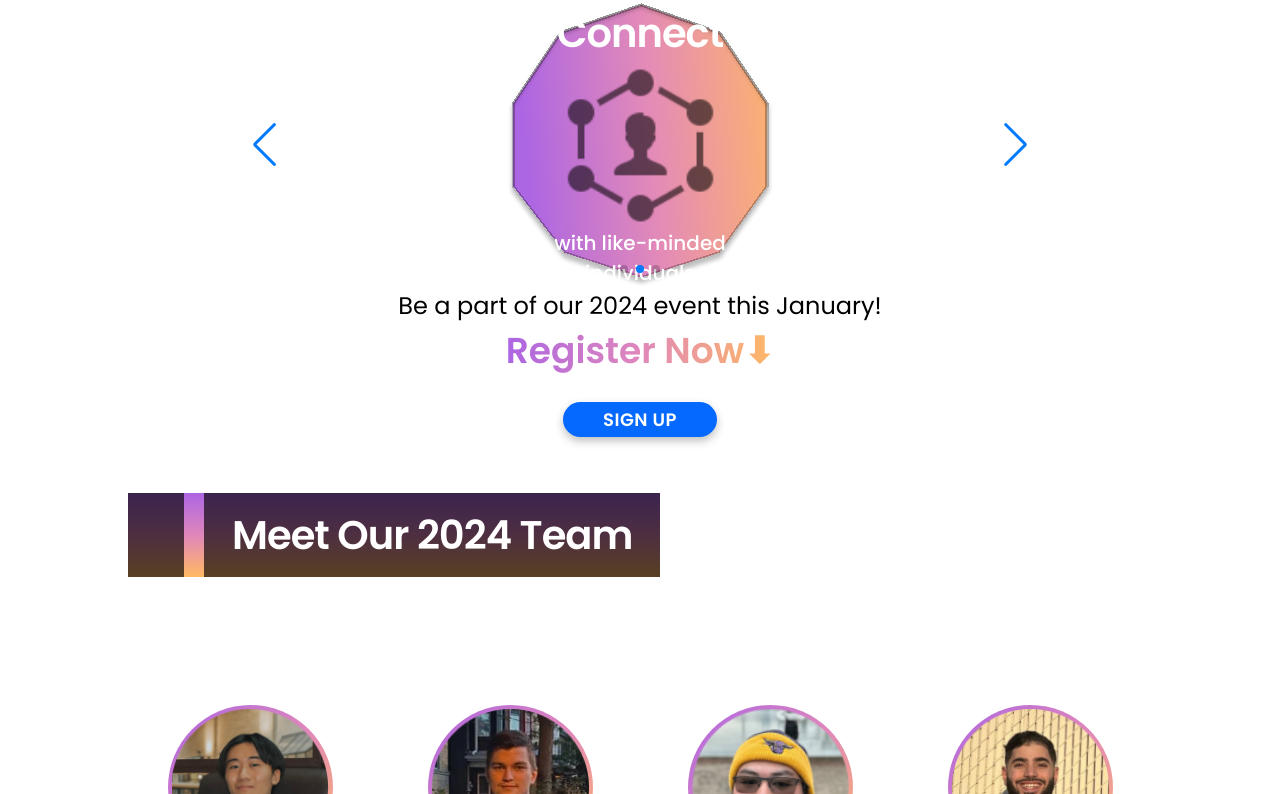
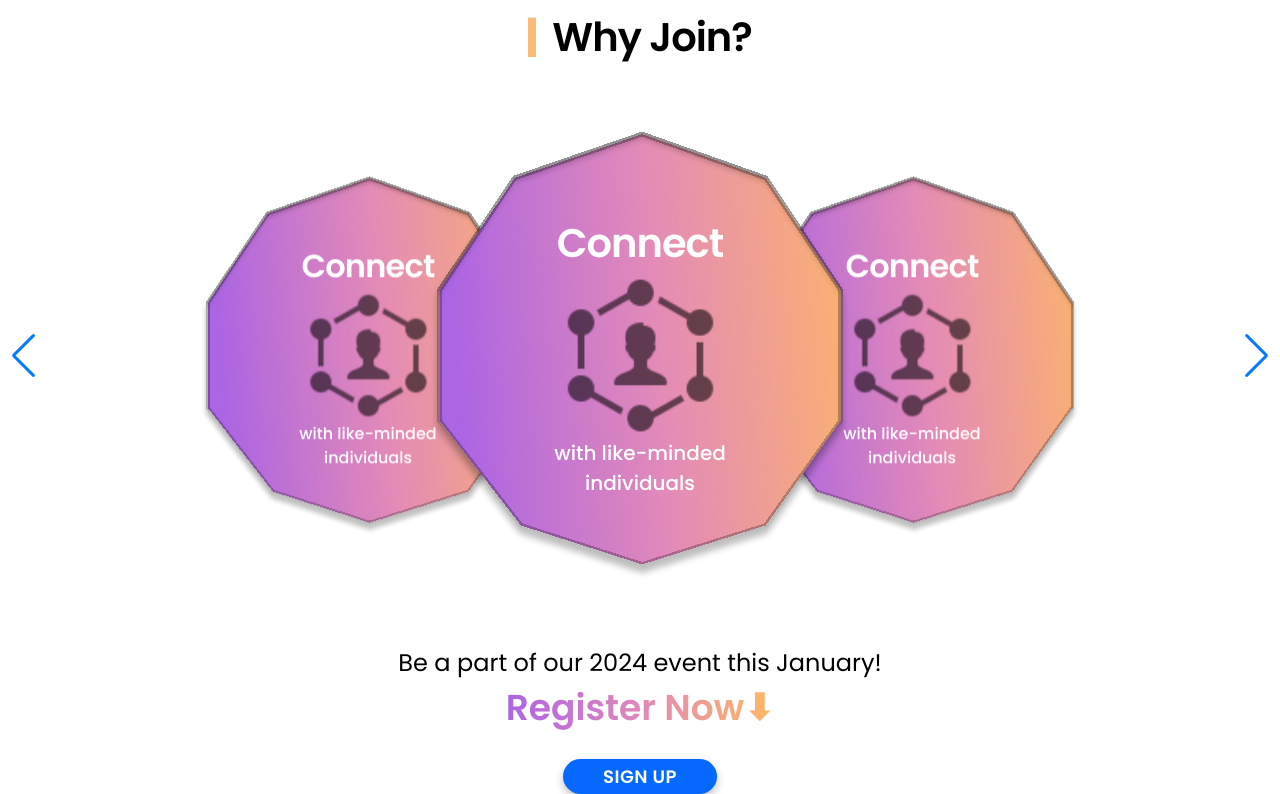
Before and after one commit to cusec/2024, a Next.js app: page /about in a window 1280 px wide. Shown: the part 1526-2320 px from the top of the page. Built offline with nearby package versions, Linux system fonts and the light colour scheme.

Commit message:
feat: Implement stopgap decagon carousel

```diff
--- a/src/app/about/WhyJoin.tsx
+++ b/src/app/about/WhyJoin.tsx
@@ -1,7 +1,13 @@
 import Image from "next/image";
 import Link from "next/link";
 import { Swiper, SwiperSlide } from "swiper/react";
-import { Navigation, Pagination, A11y, Keyboard, EffectCoverflow} from "swiper/modules";
+import {
+  Navigation,
+  Pagination,
+  A11y,
+  Keyboard,
+  EffectCoverflow,
+} from "swiper/modules";
 
 // import "swiper/css";
 import "swiper/css/bundle";
@@ -10,38 +16,48 @@ import WhyJoinDecagon from "./WhyJoinDecagon";
 import connect_decagon from "./Carousel Images/connect_decagon.svg";
 import connect_icon from "./Carousel Images/connect_icon.svg";
 
+import { useState, useEffect } from "react";
+
 export default function WhyJoin() {
+  const [stretchValue, setStretchValue] = useState(300);
+
+  useEffect(() => {
+    const handleResize = () => {
+      setStretchValue(window.innerWidth > 1024 ? 300 : 100);
+    };
+
+    handleResize(); // initial call
+    window.addEventListener("resize", handleResize);
+
+    return () => {
+      window.removeEventListener("resize", handleResize);
+    };
+  }, []);
+
   return (
     <section className="flex flex-col items-center">
-      <h2 className="flex items-center font-semibold text-[28px] md:text-[40px] tracking-tight">
+      <h2 className="flex items-center font-semibold text-[28px] md:text-[40px] tracking-tight mb-16">
         <hr className="block w-2 h-10 bg-orange-300 mr-4" />
         Why Join?
       </h2>
 
-      {/* Image Carousel */}
+      {/* Decagon Carousel approach*/}
+      <div className="w-full h-[270px] md:h-[450px]">
         <Swiper
           modules={[Navigation, Pagination, A11y, Keyboard, EffectCoverflow]}
-        // spaceBetween={5}
+          slidesPerView={2}
           initialSlide={1}
-        speed={1000}
-        slidesPerView={"auto"}
-        // slidesPerView={1}
-        grabCursor={true}
-        loop={true}
           centeredSlides={true}
-        navigation={true}
-        mousewheel={true}
-        keyboard={true}
-        pagination={{ clickable: true }}
+          effect="coverflow"
           coverflowEffect={{
             rotate: 0,
-          stretch: 0,
-          depth: 100,
+            stretch: stretchValue,
+            depth: 300,
             modifier: 1,
-          // slideShadows: true,
+            slideShadows: false,
           }}
-
-        className="w-50 h-50"
+          navigation={true}
+          keyboard={true}
         >
           <SwiperSlide>
             <div className="flex justify-center">
@@ -74,8 +90,35 @@ export default function WhyJoin() {
             </div>
           </SwiperSlide>
         </Swiper>
+      </div>
 
-      <div className="flex flex-col items-center">
+      {/* Test Carousel */}
+      {/* <div className="w-[300px] h-[200px] lg:w-[800px] lg:h-[400px] border border-black">
+        <Swiper
+          modules={[Navigation, Pagination, A11y, Keyboard, EffectCoverflow]}
+          loop={true}
+          slidesPerView={2}
+          centeredSlides={true}
+          effect="coverflow"
+          coverflowEffect={{
+            rotate: 0,
+            stretch: 20,
+            depth: 300,
+            modifier: 1,
+            slideShadows: false,
+          }}
+          navigation={true}
+          className="h-full"
+        >
+          <SwiperSlide className="bg-red-500">Slide 1</SwiperSlide>
+          <SwiperSlide className="bg-green-500">Slide 2</SwiperSlide>
+          <SwiperSlide className="bg-blue-500">Slide 3</SwiperSlide>
+          <SwiperSlide className="bg-red-500">Slide 1</SwiperSlide>
+          <SwiperSlide className="bg-green-500">Slide 2</SwiperSlide>
+        </Swiper>
+      </div> */}
+
+      <div className="flex flex-col items-center mt-16">
         <p className="md:text-[24px]">
           Be a part of our 2024 event this January!
         </p>
--- a/src/app/about/WhyJoinDecagon.tsx
+++ b/src/app/about/WhyJoinDecagon.tsx
@@ -15,23 +15,23 @@ export default function WhyJoinDecagon({
 }: Props) {
   return (
     <div
-      // style={{
-      //   backgroundImage: `url(${BackgroundImage.src})`,
-      //   backgroundSize: "cover",
-      //   backgroundPosition: "center",
-      //   backgroundRepeat: "no-repeat",
-      // }}
+      style={{
+        backgroundImage: `url(${BackgroundImage.src})`,
+        backgroundSize: "cover",
+        backgroundPosition: "center",
+        backgroundRepeat: "no-repeat",
+      }}
 
       // This approach breaks responsiveness of the Swiper component, but the background image fills the entire slide.
-      // className="relative flex flex-col justify-center items-center w-[250px] h-[270px] md:w-[420px] md:h-[450px]"
+      className="relative flex flex-col justify-center items-center min-w-[250px] h-[270px] md:w-[420px] md:h-[450px]"
 
       // This approach doesn't break responsiveness of the Swiper component, but the background image doesn't fill the entire slide.
-      className="relative flex flex-col justify-center items-center"
+      // className="relative flex flex-col justify-center items-center"
     >
       {/* Doing the following covers up the content */}
-      {/* <Image src={BackgroundImage.src} alt="Background" fill={true} /> */}
+      {/* <Image src={BackgroundImage.src} alt="Background" fill={true} />  */}
 
-      {/* <p className="text-[24px] md:text-[40px] text-white font-semibold tracking-tight text-center">
+      <p className="text-[24px] md:text-[40px] text-white font-semibold tracking-tight text-center">
         {TitleText}
       </p>
       <Image
@@ -43,20 +43,20 @@ export default function WhyJoinDecagon({
       />
       <p className="text-[16px] md:text-[20px] text-white font-medium text-center max-w-[159px] md:max-w-[266px]">
         {SubtitleText}
-      </p> */}
+      </p>
 
 
       {/* Background Image */}
-      <div className="absolute inset-0 z-0">
+      {/* <div className="absolute inset-0 z-0">
         <Image
           src={BackgroundImage.src}
           alt="Background"
           fill={true}
         />
-      </div>
+      </div> */}
 
       {/* Content */}
-      <div className="relative z-10 flex flex-col justify-center items-center">
+      {/* <div className="relative z-10 flex flex-col justify-center items-center">
         <p className="text-[24px] md:text-[40px] text-white font-semibold tracking-tight text-center">
           {TitleText}
         </p>
@@ -70,7 +70,7 @@ export default function WhyJoinDecagon({
         <p className="text-[16px] md:text-[20px] text-white font-medium text-center max-w-[159px] md:max-w-[266px]">
           {SubtitleText}
         </p>
-      </div>
+      </div> */}
     </div>
   );
 }
--- a/src/app/about/page.tsx
+++ b/src/app/about/page.tsx
@@ -118,15 +118,19 @@ export default function About() {
             <Fade>
               <AboutUs />
             </Fade>
+            </div>
+            </div>
         <Fade>
           <WhyJoin />
         </Fade>
+                <div className="flex flex-col items-center">
+          <div className="mx-6 lg:mx-24 max-w-screen-lg lg:w-full mt-20 md:-mt-3 mb-16">
             <Fade>
               <Team />
             </Fade>
           </div>
+          </div>
         </div>
       </div>
-    </div>
   );
 }
```
Lines whose indentation alone changed are shown as unchanged.
